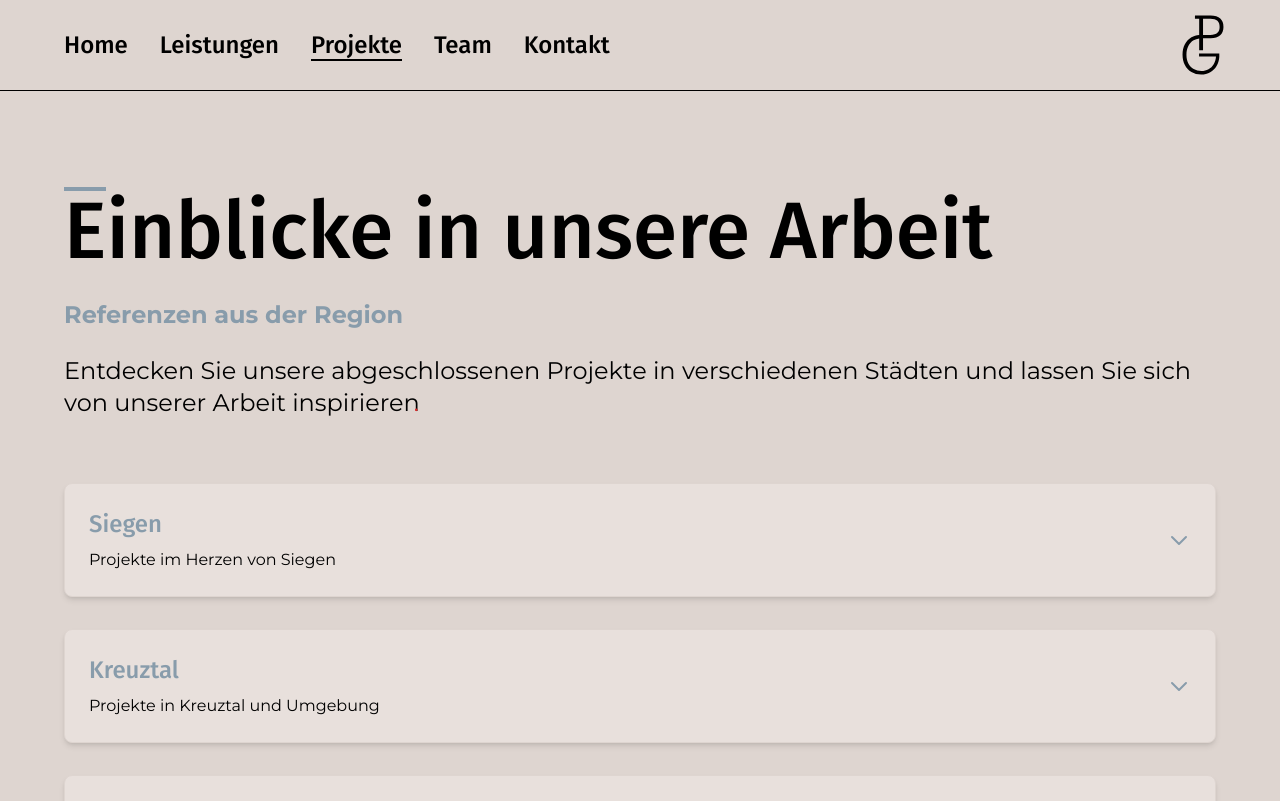
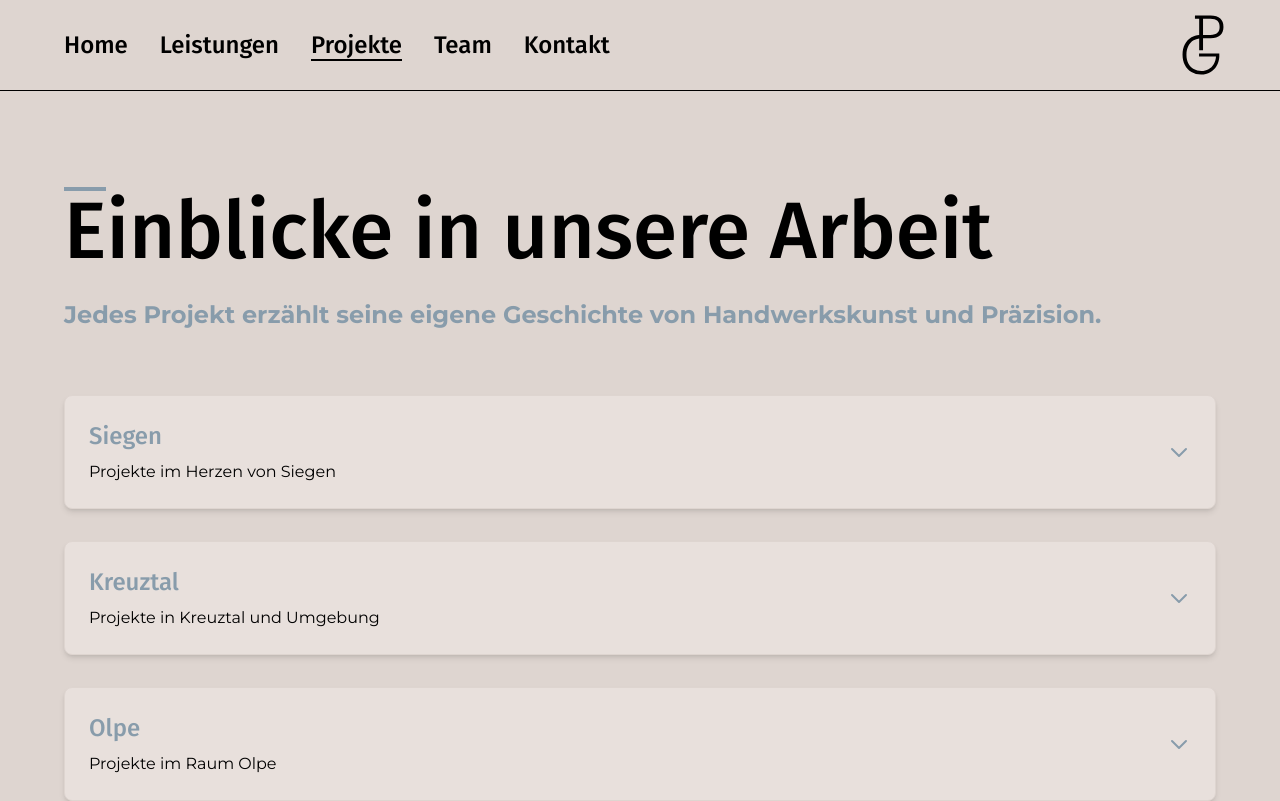
Before and after one commit to KaeSaro/MalerbetriebPG, a Next.js app: page /projekte in a window 1280 px wide. Shown: the top 801 px of the page. Built offline with nearby package versions, Linux system fonts and the light colour scheme.

Commit message:
subtitles

```diff
--- a/app/leistungen/page.js
+++ b/app/leistungen/page.js
@@ -75,12 +75,9 @@ export default function Leistungen() {
         <div className="flex flex-col space-y-6">
           <Title withStroke>Kompetenz & Qualität</Title>
           <RegularText textColor="text-[#889cab]" isBold>
-            Professionelle Malerarbeiten und mehr für Ihre Räume
-          </RegularText>
-          <RegularText withDot>
             Von klassischen Malerarbeiten bis hin zu speziellen Beschichtungen -
             wir bieten Ihnen das komplette Spektrum modernster
-            Oberflächengestaltung
+            Oberflächengestaltung.
           </RegularText>
         </div>
 
--- a/app/projekte/page.js
+++ b/app/projekte/page.js
@@ -381,11 +381,8 @@ export default function Projekte() {
         <div className="flex flex-col space-y-6">
           <Title withStroke>Einblicke in unsere Arbeit</Title>
           <RegularText textColor="text-[#889cab]" isBold>
-            Referenzen aus der Region
-          </RegularText>
-          <RegularText withDot>
-            Entdecken Sie unsere abgeschlossenen Projekte in verschiedenen
-            Städten und lassen Sie sich von unserer Arbeit inspirieren
+            Jedes Projekt erzählt seine eigene Geschichte von Handwerkskunst und
+            Präzision.
           </RegularText>
         </div>
 
```
